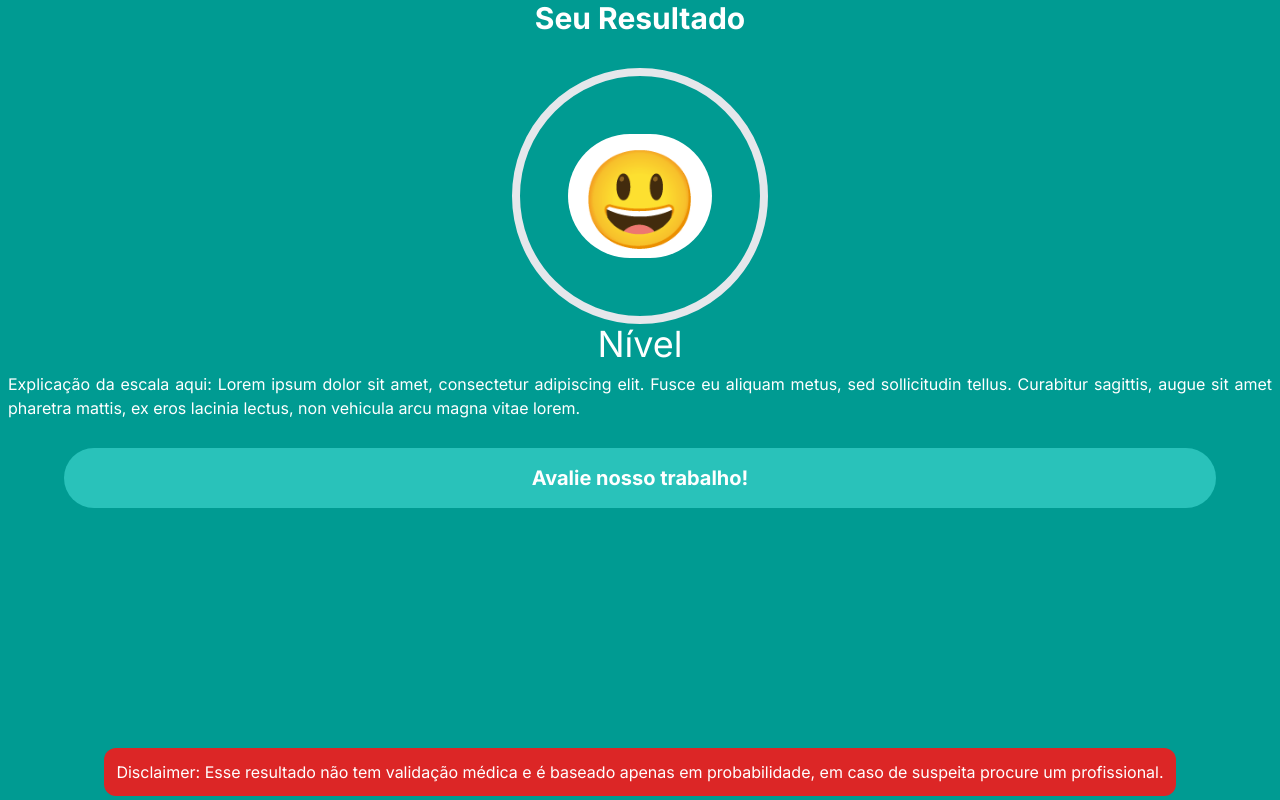
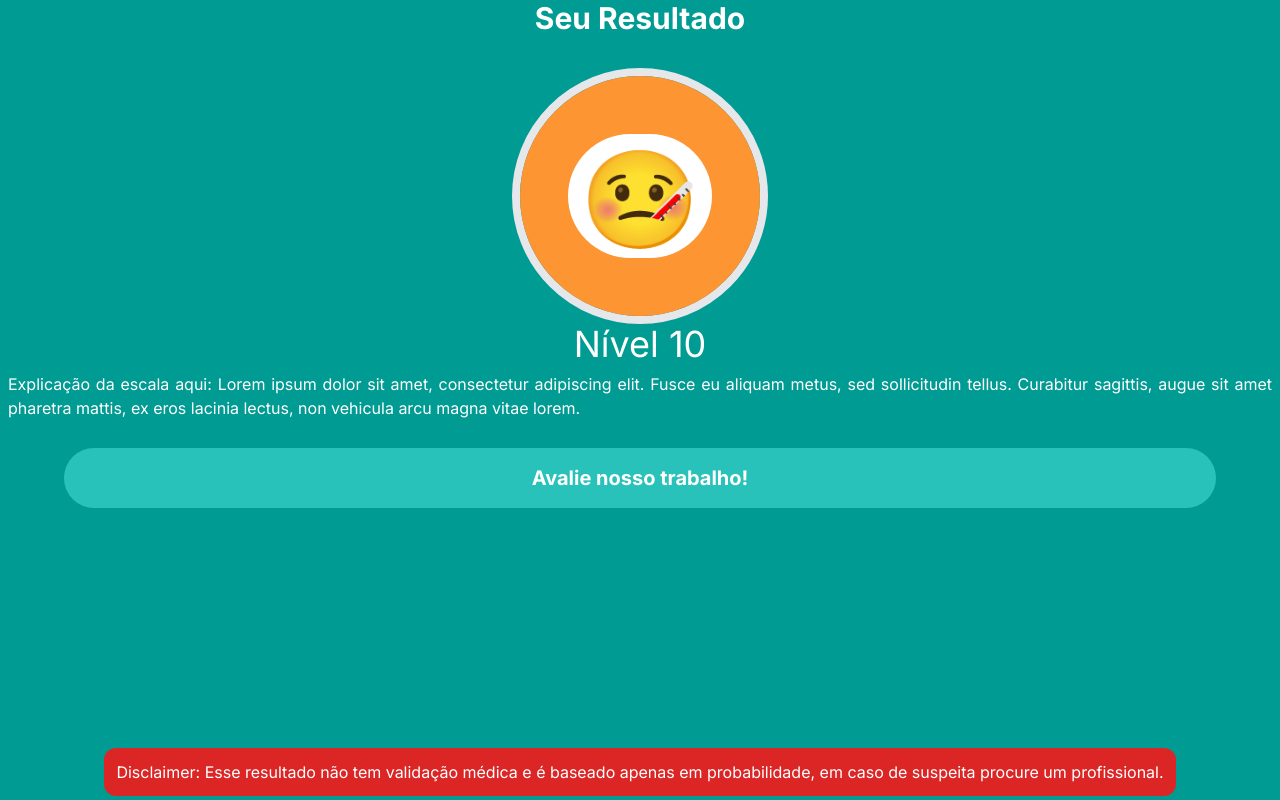
Before and after one commit to heitorlimamorei/survey-burnout-front-end, a Next.js app: page /quiz/results in a window 1280 px wide. Built offline with nearby package versions, Linux system fonts and the light colour scheme.

Commit message:
fix: lint issues 	modified:   src/app/page.tsx 	modified:   src/app/quiz/results/page.tsx

```diff
--- a/src/app/page.tsx
+++ b/src/app/page.tsx
@@ -8,7 +8,7 @@ export default function Home() {
         <h1 className="text-5xl font-bold text-white mt-5">QUIZ BURNOUT</h1>
         <Image src={brain} width={120} alt="" />
       </div>
-      <p className='text-white p-2'>
+      <p className="text-white p-2">
         Lorem ipsum dolor sit amet, consectetur adipiscing elit. Sed eget arcu
         vel neque mollis consequat. Ut ultricies, tortor mattis ultricies
         fringilla, dui diam placerat turpis, rutrum tincidunt metus leo sit amet
@@ -22,7 +22,7 @@ export default function Home() {
         bibendum, eget varius augue molestie. Suspendisse pellentesque elementum
         consectetur. Maecenas eu interdum libero. Morbi ut leo sagittis dolor.
       </p>
-      <button className='p-4 text-xl w-[90%] rounded-full bg-[#29c2ba] text-white font-bold text-center'>
+      <button className="p-4 text-xl w-[90%] rounded-full bg-[#29c2ba] text-white font-bold text-center">
         INICIAR
       </button>
     </div>
--- a/src/app/quiz/results/page.tsx
+++ b/src/app/quiz/results/page.tsx
@@ -1,11 +1,8 @@
 'use client';
 import { motion } from 'framer-motion';
 
-interface ResultsProps {
-  scale: number;
-}
-
-export default function Results({ scale }: ResultsProps) {
+export default function Results() {
+  const scale = 10;
   function getBgClass(scale: number): string {
     const colors = [
       'bg-[#0292cf]',
```
